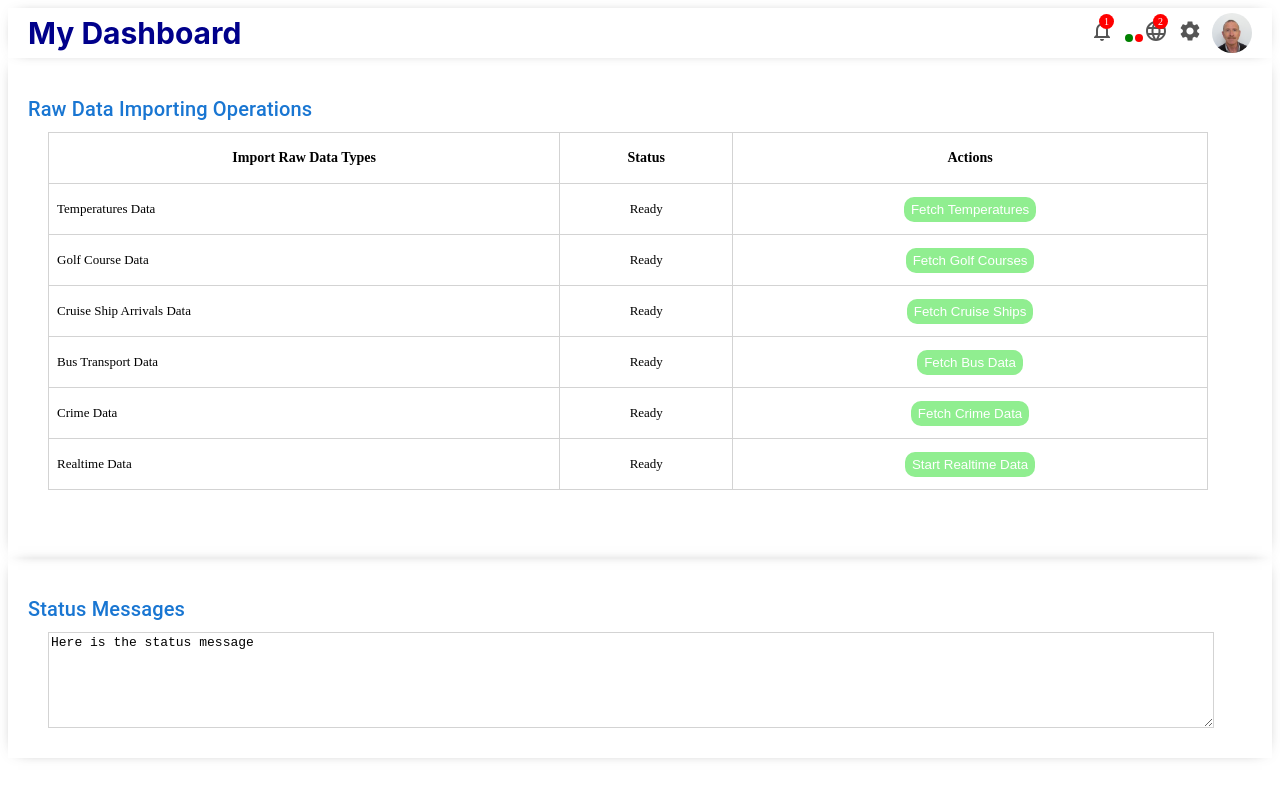
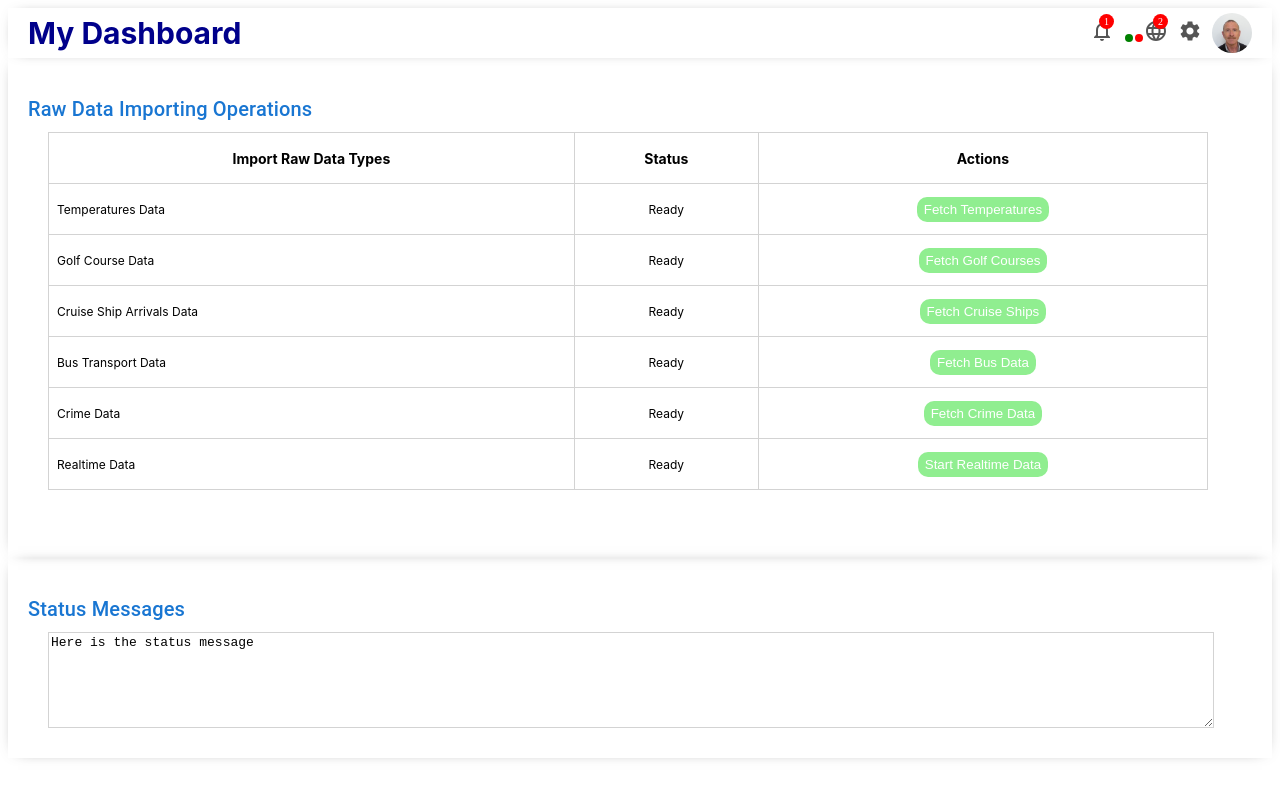
Before and after one commit to 11646729/golf-3, a React (Create React App) app in the folder frontend/: page /rawdatapage in a window 1280 px wide. Built offline with nearby package versions, Linux system fonts and the light colour scheme; no server answers.

Commit message:
Fixed font problems

```diff
--- a/frontend/src/components/GolfCoursesTable.jsx
+++ b/frontend/src/components/GolfCoursesTable.jsx
@@ -11,6 +11,11 @@
   margin-left: 20px;
   margin-right: 10px;
   margin-bottom: 20px;
+  font-weight: normal;
+  font-size: 12px;
+  font-family: -apple-system, BlinkMacSystemFont, "Segoe UI", "Roboto", "Oxygen",
+    "Ubuntu", "Cantarell", "Fira Sans", "Droid Sans", "Helvetica Neue",
+    sans-serif;
 `
 
 const GolfCourseTableTitleContainer = styled.div`
--- a/frontend/src/components/RawDataTable.jsx
+++ b/frontend/src/components/RawDataTable.jsx
@@ -33,7 +33,11 @@
   border-spacing: 20px;
   border: 1px solid lightgray;
   border-collapse: collapse;
-  font-size: 13px;
+  font-weight: normal;
+  font-size: 12px;
+  font-family: -apple-system, BlinkMacSystemFont, "Segoe UI", "Roboto", "Oxygen",
+    "Ubuntu", "Cantarell", "Fira Sans", "Droid Sans", "Helvetica Neue",
+    sans-serif;
 `
 
 const RawDataTableHeader = styled.thead`
--- a/frontend/src/components/TemperaturesTable.jsx
+++ b/frontend/src/components/TemperaturesTable.jsx
@@ -9,6 +9,11 @@
   margin-left: 20px;
   margin-right: 10px;
   margin-bottom: 20px;
+  font-weight: normal;
+  font-size: 12px;
+  font-family: -apple-system, BlinkMacSystemFont, "Segoe UI", "Roboto", "Oxygen",
+    "Ubuntu", "Cantarell", "Fira Sans", "Droid Sans", "Helvetica Neue",
+    sans-serif;
 `
 
 const TemperaturesTableTitleContainer = styled.div`
```
